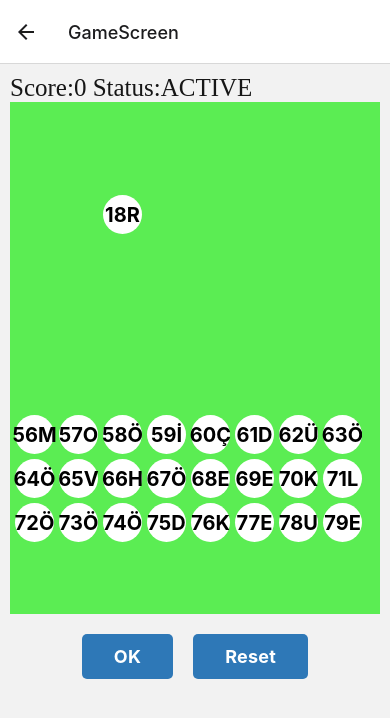
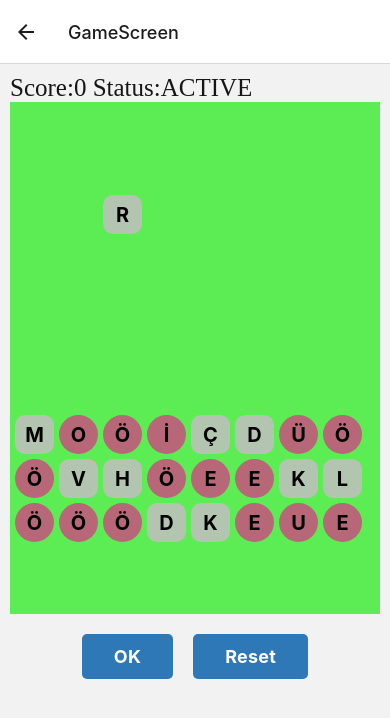
Before and after one commit to trkgrn/falling-letters-mobileapp, a React Native app: screen /GameScreen in a window 390 px wide. Shown: the top 718 px of the page. Built offline with nearby package versions, Linux system fonts and the light colour scheme.

Commit message:
LetterCard component styles changed

```diff
--- a/src/components/LetterCard/LetterCard.style.tsx
+++ b/src/components/LetterCard/LetterCard.style.tsx
@@ -5,7 +5,7 @@ import Fonts from "../../styles/Fonts";
 const deviceSize = Dimensions.get("window");
 
 
-const baseStyle=StyleSheet.create({
+const baseContainer =StyleSheet.create({
   container:{
     marginTop: 5,
     marginLeft: 5,
@@ -15,21 +15,43 @@ const baseStyle=StyleSheet.create({
     justifyContent: "center",
     alignItems: "center",
     borderStyle: "solid",
+  }
+});
+
+
+const baseStyle=StyleSheet.create({
+  container:{
+    ...baseContainer.container
+  },
+  vowelContainer:{
+    ...baseContainer.container,
     borderRadius: 20,
+  },
+  consonantContainer:{
+    ...baseContainer.container,
+    borderRadius: 10
   }
 });
 
 
 export default StyleSheet.create({
-  letterContainer: {
-    backgroundColor: Colors.defaultTitle,
-    ...baseStyle.container
+  vowelContainer: {
+    ...baseStyle.vowelContainer,
+    backgroundColor: Colors.vowels
   },
-  letterContainerClicked: {
-    backgroundColor: '#6ac4c7',
+  vowelContainerClicked: {
+    backgroundColor: Colors.clicked,
     borderWidth: 2,
-    borderColor: Colors.defaultTitle,
-    ...baseStyle.container
+    ...baseStyle.vowelContainer
+  },
+  consonantContainer: {
+    ...baseStyle.consonantContainer,
+    backgroundColor: Colors.consonants
+  },
+  consonantContainerClicked: {
+    backgroundColor: Colors.clicked,
+    borderWidth: 2,
+    ...baseStyle.consonantContainer
   },
   emptyContainer: {
     backgroundColor: "transparent",
--- a/src/components/LetterCard/LetterCard.tsx
+++ b/src/components/LetterCard/LetterCard.tsx
@@ -1,6 +1,7 @@
 import { Text, TouchableWithoutFeedback, View } from "react-native";
 import styles from "./LetterCard.style";
 import { FC } from "react";
+import letters from "../../config/letters";
 
 interface ILetterCardProps {
   letter: any;
@@ -8,26 +9,46 @@ interface ILetterCardProps {
 }
 const LetterCard:FC<ILetterCardProps> = ({letter,onCardPress}) => {
 
+  const vowels = letters.vowels
+  const consonants = letters.consonants
 
-    if (letter.isClicked) {
+  if (letter.value != "") {
+    if (vowels.includes(letter.value)) {
       return (
-        <TouchableWithoutFeedback onPress={onCardPress}>
-          <View style={styles.letterContainerClicked}>
-            <Text style={styles.text}>{letter.value}</Text>
-          </View>
-        </TouchableWithoutFeedback>);
-    }else {
+        letter.isClicked ?
+          <TouchableWithoutFeedback onPress={onCardPress}>
+            <View style={styles.vowelContainerClicked}>
+              <Text style={styles.text}>{letter.value}</Text>
+            </View>
+          </TouchableWithoutFeedback>
+          :
+          <TouchableWithoutFeedback onPress={onCardPress}>
+            <View style={styles.vowelContainer}>
+              <Text style={styles.text}>{letter.value}</Text>
+            </View>
+          </TouchableWithoutFeedback>
+      );
+    } else {
       return (
-      letter.value !== "" ?
-        <TouchableWithoutFeedback onPress={onCardPress}>
-          <View style={styles.letterContainer}>
-            <Text style={styles.text}>{letter.key+letter.value}</Text>
-          </View>
-        </TouchableWithoutFeedback>
-        :
-        <View style={styles.emptyContainer}></View>
+        letter.isClicked ?
+          <TouchableWithoutFeedback onPress={onCardPress}>
+            <View style={styles.consonantContainerClicked}>
+              <Text style={styles.text}>{letter.value}</Text>
+            </View>
+          </TouchableWithoutFeedback>
+          :
+          <TouchableWithoutFeedback onPress={onCardPress}>
+            <View style={styles.consonantContainer}>
+              <Text style={styles.text}>{letter.value}</Text>
+            </View>
+          </TouchableWithoutFeedback>
       );
     }
-};
-
+  }
+  else {
+    return (
+        <View style={styles.emptyContainer}></View>
+    );
+  }
+}
 export default LetterCard;
```
